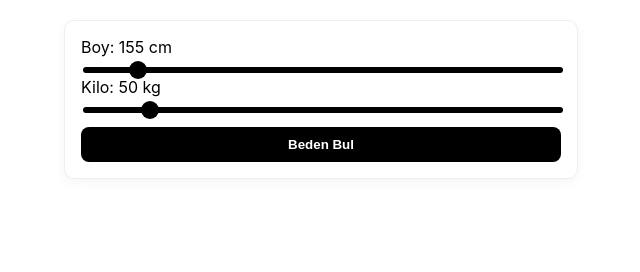
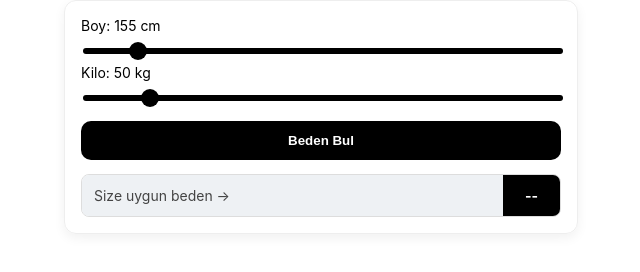
Before and after one commit to o2dijital/beden-hesapla, a plain HTML site: page index.html in a window 1280 px wide. Shown: the whole page, without its empty margins (319-959 px from the left). Drawn offline with Linux system fonts and the light colour scheme.

Commit message:
Update index.html

```diff
--- a/index.html
+++ b/index.html
@@ -11,19 +11,27 @@ body {
 
 #o2-size-widget {
   max-width: 480px;
-  margin: 20px auto;
+  margin: 0 auto;
   border: 1px solid #eee;
-  border-radius: 10px;
+  border-radius: 12px;
   padding: 16px;
-  box-shadow: 0 4px 12px rgba(0,0,0,.04);
+  box-shadow: 0 4px 12px rgba(0,0,0,.06);
 }
 
+label {
+  display: block;
+  font-size: 14px;
+  margin-bottom: 4px;
+}
+
+/* SİYAH SLIDER */
 input[type="range"] {
   -webkit-appearance: none;
   width: 100%;
   height: 6px;
   background: #000;
   border-radius: 8px;
+  margin-bottom: 10px;
 }
 
 input::-webkit-slider-thumb {
@@ -36,37 +44,42 @@ input::-webkit-slider-thumb {
 
 button {
   width: 100%;
-  padding: 10px;
+  padding: 12px;
   background: black;
   color: white;
   border: none;
-  border-radius: 8px;
+  border-radius: 10px;
   font-weight: 600;
   margin-top: 10px;
+  cursor: pointer;
 }
 
+/* ✅ SONUÇ BAR – FLEX İLE NET HİZA */
 #result {
-  margin-top: 12px;
+  margin-top: 14px;
   display: none;
   border: 1px solid #ddd;
-  border-radius: 6px;
+  border-radius: 8px;
   overflow: hidden;
+  display: flex;
+  align-items: center;
 }
 
-#result span {
-  display: inline-block;
-  width: 70%;
-  padding: 10px;
+#resultText {
+  flex: 1;
+  padding: 12px;
   background: #eef1f4;
+  font-size: 14px;
+  color: #444;
 }
 
-#result b {
-  display: inline-block;
-  width: 30%;
-  text-align: center;
-  padding: 10px;
+#resultBadge {
+  padding: 12px 22px;
   background: black;
   color: white;
+  font-weight: 700;
+  font-size: 14px;
+  white-space: nowrap;
 }
 </style>
 </head>
@@ -84,8 +97,8 @@ button {
   <button onclick="hesapla()">Beden Bul</button>
 
   <div id="result">
-    <span>Size uygun beden →</span>
-    <b id="beden">--</b>
+    <div id="resultText">Size uygun beden →</div>
+    <div id="resultBadge">--</div>
   </div>
 
 </div>
@@ -101,8 +114,8 @@ function hesapla() {
   else if (bmi >= 23.5 && bmi < 26.5) beden = "3 Beden";
   else if (bmi >= 26.5) beden = "4 Beden";
 
-  document.getElementById("beden").innerText = beden;
-  document.getElementById("result").style.display = "block";
+  document.getElementById("resultBadge").innerText = beden;
+  document.getElementById("result").style.display = "flex";
 }
 
 document.getElementById("boy").oninput = e => boyVal.innerText = e.target.value;
```
